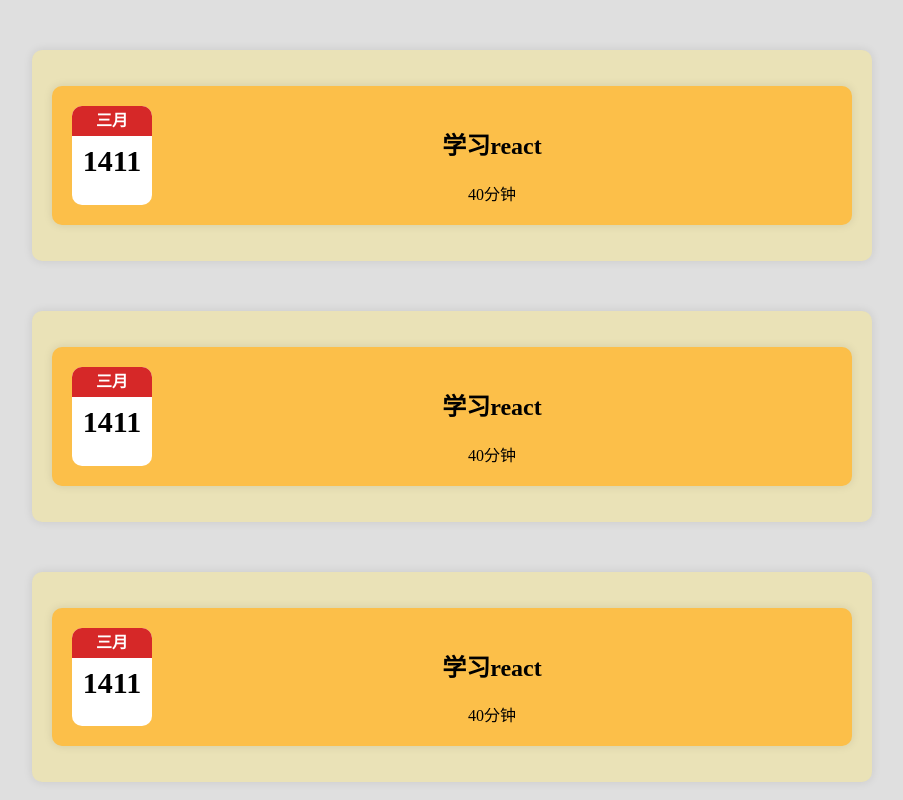
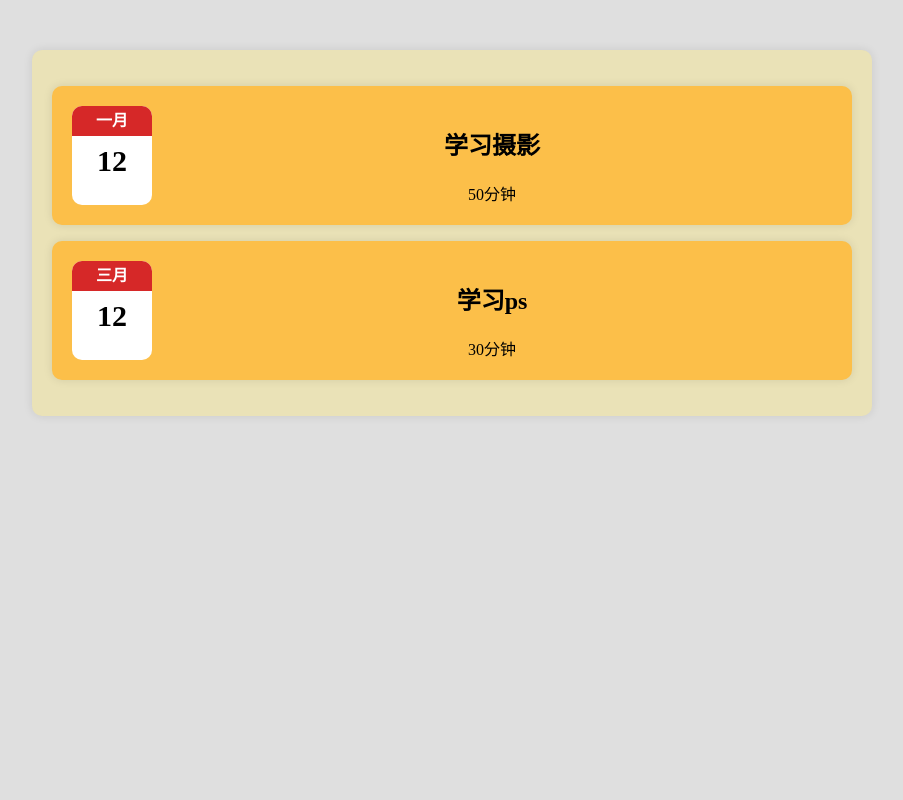
Before and after one commit to aiyaya211/react-study, a React (Create React App) app: page / in a window 1280 px wide. Shown: the top 800 px of the page, without its empty margins (188-1091 px from the left). Built offline with nearby package versions, Linux system fonts and the light colour scheme.

Commit message:
组件值父传子

```diff
--- a/src/App.js
+++ b/src/App.js
@@ -6,10 +6,6 @@ function App() {
   return (
     <div>
       <Logs />
-      <Logs />
-      <Logs />
-      <Logs />
-      <Logs />
     </div>
   );
 }
--- a/src/components/logs/LogItem.js
+++ b/src/components/logs/LogItem.js
@@ -9,11 +9,11 @@ const LogItem = (props) => {
     console.log(props)
     return <div className="item">
        {/* 日期的容器 */}
-       <MyDate />
+       <MyDate date={props.date}/>
         {/* 日志内容的容器 */}
         <div className="content">
-          <h2 className="desc">学习react</h2>
-          <div className="time">40分钟</div>
+          <h2 className="desc">{props.desc}</h2>
+          <div className="time">{props.time}分钟</div>
         </div>
     </div>
 }
--- a/src/components/logs/Logs.js
+++ b/src/components/logs/Logs.js
@@ -4,7 +4,8 @@ import './logs.css'
 const Logs = (props) => {
     return <div className="logs">
         {/* 在父组件中可以直接设置子组件的属性 */}
-        <LogItem test="123"/>
+        <LogItem desc="学习摄影" time="50" date={new Date("January 12,2006 22:19:35")}/>
+        <LogItem desc="学习ps" time="30" date={new Date("March 12,2008 22:19:35")}/>
     </div>
 }
 
--- a/src/components/logs/MyDate.js
+++ b/src/components/logs/MyDate.js
@@ -1,11 +1,14 @@
 import './MyDate.css'
-const MyDate = () => {
+const MyDate = (props) => {
+    console.log(props)
+    const month = props.date.toLocaleString('zh-CN', {month: 'long'});
+    const day = props.date.getDate();
     return  <div className="date">
         <div className="month">
-        三月
+            {month}
         </div>
         <div className="day">
-        1411
+            {day}
         </div>
     </div>
 }
```
Also changed, not shown: 1 other file (tests, documents, lock files or other folders).
